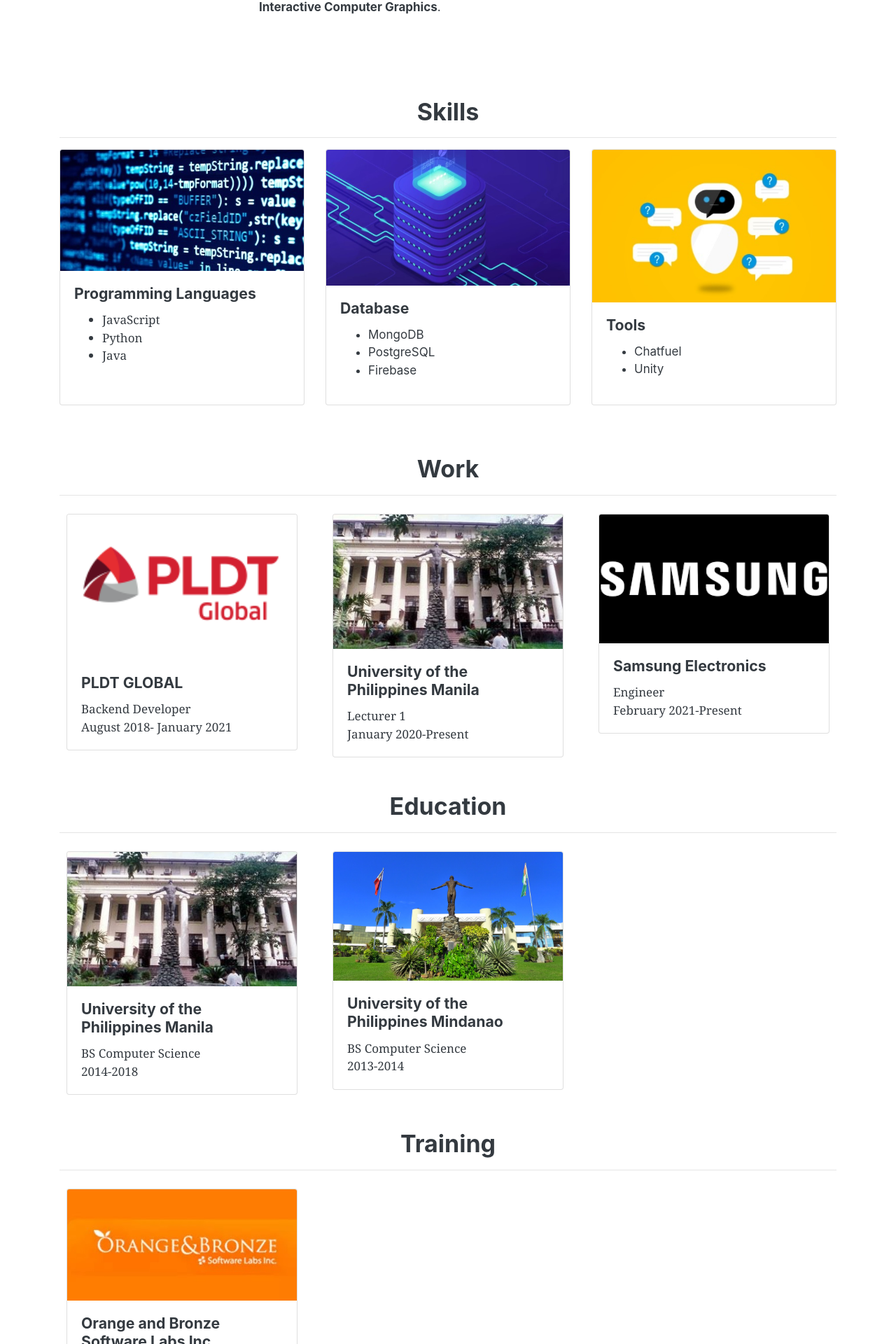
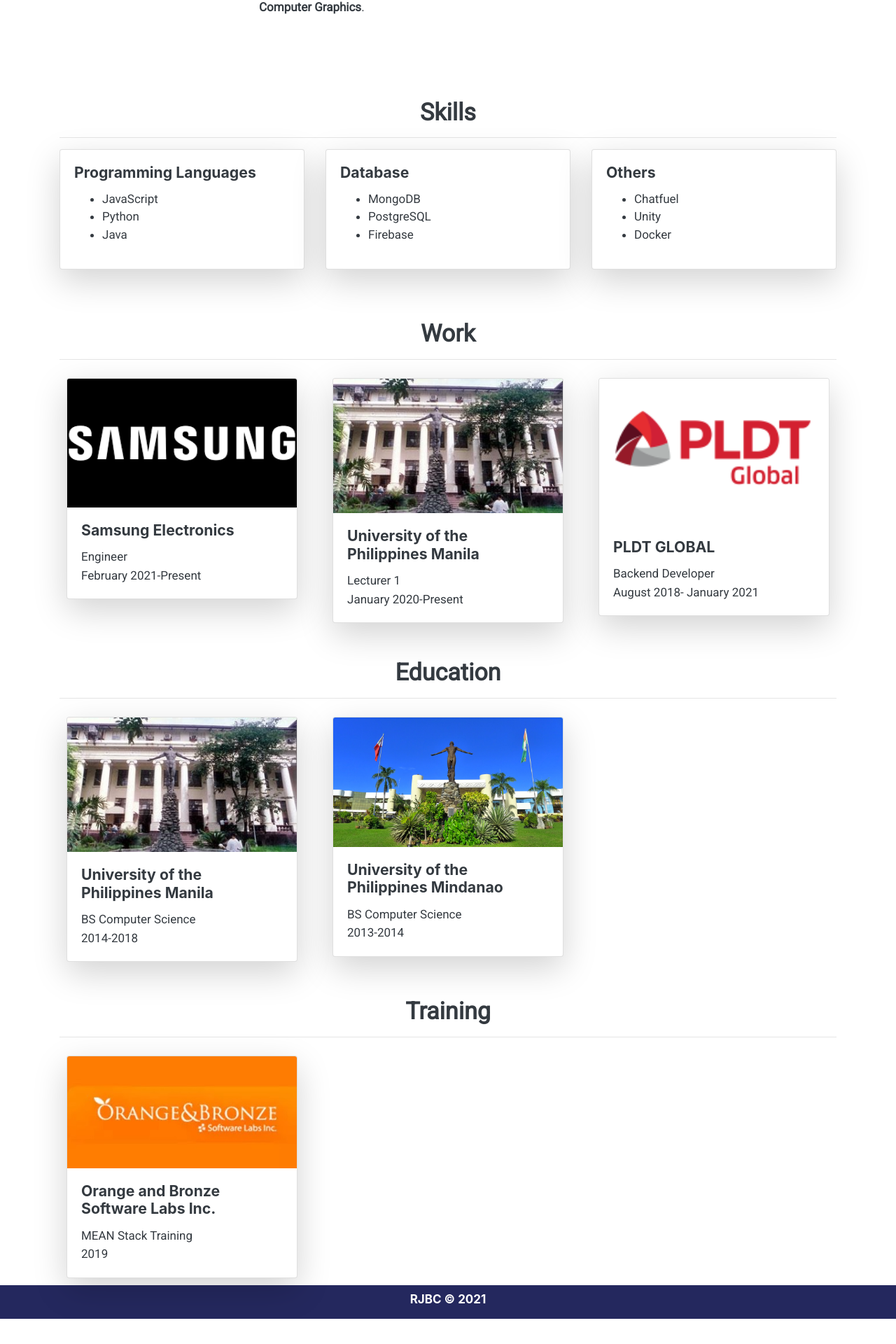
Before and after one commit to rbcabreraUPM/amplify-create-react-app, a React (Create React App) app: page / in a window 1280 px wide. Shown: the part 377-2297 px from the top of the page at 70% size. After the commit the page ends 2261 px from the top, so only its background shows below. Built offline with nearby package versions, Linux system fonts and the light colour scheme.

Commit message:
UI updates

```diff
--- a/src/components/ProfileFooter.js
+++ b/src/components/ProfileFooter.js
@@ -5,7 +5,7 @@
     <div className='footer-container '>
       <section className='social-media'>
         <div className='social-media-wrap'>
-          <h6 className='website-rights'>RJBC © 2020</h6>
+          <h6 className='website-rights'>RJBC © 2021</h6>
         </div>
       </section>
     </div>
--- a/src/components/profile/ExperienceSection.js
+++ b/src/components/profile/ExperienceSection.js
@@ -14,8 +14,8 @@
           <hr></hr>{' '}
           <Row>
             {work.map((job) => (
-              <Col xs={12} sm={12} md={4} lg={4}>
-                <Card style={{ margin: '10px' }}>
+              <Col xs={12} sm={12} md={6} lg={4}>
+                <Card className='shadow-lg ' style={{ margin: '10px' }}>
                   <Card.Img variant='top' src={`/img/${job.img}`} />
                   <Card.Body>
                     <Card.Title>{job.company}</Card.Title>
@@ -37,8 +37,8 @@
           <hr></hr>{' '}
           <Row>
             {jsonData[1].map((education) => (
-              <Col xs={12} sm={12} md={4} lg={4}>
-                <Card style={{ margin: '10px' }}>
+              <Col xs={12} sm={12} md={6} lg={4}>
+                <Card className='shadow-lg ' style={{ margin: '10px' }}>
                   <Card.Img variant='top' src={`/img/${education.img}`} />
                   <Card.Body>
                     <Card.Title>{education.name}</Card.Title>
@@ -60,8 +60,8 @@
           <hr></hr>{' '}
           <Row>
             {jsonData[0].map((training) => (
-              <Col xs={12} sm={12} md={4} lg={4}>
-                <Card style={{ margin: '10px' }}>
+              <Col xs={12} sm={12} md={6} lg={4}>
+                <Card className='shadow-lg ' style={{ margin: '10px' }}>
                   <Card.Img variant='top' src={`/img/${training.img}`} />
                   <Card.Body>
                     <Card.Title>{training.name}</Card.Title>
--- a/src/components/profile/SkillsSection.js
+++ b/src/components/profile/SkillsSection.js
@@ -1,9 +1,9 @@
 import React from 'react'
-import { CardDeck, Card, Container } from 'react-bootstrap'
+import { Row, Col, Card, Container } from 'react-bootstrap'
 
 import programmingLang from '../../static/img/pl.jpg'
 import databasePhoto from '../../static/img/database.jpg'
-import chatPhoto from '../../static/img/chat_tools.jpg'
+import computerToolsPhoto from '../../static/img/computer-repair.png'
 const ExperienceSection = () => {
   return (
     //backgroundColor: '#e9ecef'
@@ -11,9 +11,9 @@
       <Container>
         <h2 style={{ textAlign: 'center' }}>Skills</h2>
         <hr></hr>
-        <CardDeck>
-          <Card>
-            <Card.Img variant='top' src={programmingLang} />
+        <Row>
+          <Col xs={12} sm={12} md={6} lg={4}>
+            <Card className='shadow-lg '>
               <Card.Body>
                 <Card.Title>Programming Languages</Card.Title>
                 <Card.Text>
@@ -25,8 +25,11 @@
                 </Card.Text>
               </Card.Body>
             </Card>
-          <Card>
-            <Card.Img variant='top' src={databasePhoto} />
+          </Col>
+
+          <Col xs={12} sm={12} md={6} lg={4}>
+            <Card className='shadow-lg '>
+              {/* <Card.Img variant='top' src={databasePhoto} /> */}
               <Card.Body>
                 <Card.Title>Database</Card.Title>
                 <ul>
@@ -36,17 +39,22 @@
                 </ul>
               </Card.Body>
             </Card>
-          <Card>
-            <Card.Img variant='top' src={chatPhoto} />
+          </Col>
+
+          <Col xs={12} sm={12} md={6} lg={4}>
+            <Card className='shadow-lg '>
+              {/* <Card.Img variant='top' src={computerToolsPhoto} /> */}
               <Card.Body>
-              <Card.Title>Tools</Card.Title>
+                <Card.Title>Others</Card.Title>
                 <ul>
                   <li>Chatfuel</li>
                   <li>Unity</li>
+                  <li>Docker</li>
                 </ul>
               </Card.Body>
             </Card>
-        </CardDeck>
+          </Col>
+        </Row>
       </Container>
     </div>
   )
--- a/src/data/work.js
+++ b/src/data/work.js
@@ -1,10 +1,10 @@
 const jobs = [
   {
     _id: '1',
-    company: 'PLDT GLOBAL',
-    role: 'Backend Developer',
-    year: 'August 2018- January 2021',
-    img: 'work/pgc.png',
+    company: 'Samsung Electronics',
+    role: 'Engineer',
+    year: 'February 2021-Present',
+    img: 'work/samsung.png',
   },
   {
     _id: '2',
@@ -15,10 +15,10 @@
   },
   {
     _id: '3',
-    company: 'Samsung Electronics',
-    role: 'Engineer',
-    year: 'February 2021-Present',
-    img: 'work/samsung.png',
+    company: 'PLDT GLOBAL',
+    role: 'Backend Developer',
+    year: 'August 2018- January 2021',
+    img: 'work/pgc.png',
   },
 ]
 
--- a/src/styles/components/profile-jumbotron.css
+++ b/src/styles/components/profile-jumbotron.css
@@ -16,7 +16,7 @@
     }
 
     #profile-complete-name{
-        font-size: 25px;
+        font-size: 22px;
     }
 
 }
--- a/src/styles/global.css
+++ b/src/styles/global.css
@@ -11,3 +11,7 @@
     margin-left: auto;
     margin-right: auto;
 }
+
+span, li , h2, h5{
+    font-family: Roboto;
+}
```
Also changed, not shown: src/static/img/computer-repair.png (added), src/static/img/database.jpg. Lines whose indentation alone changed are shown as unchanged.
